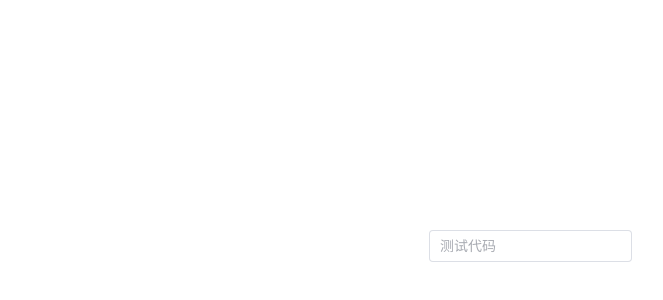
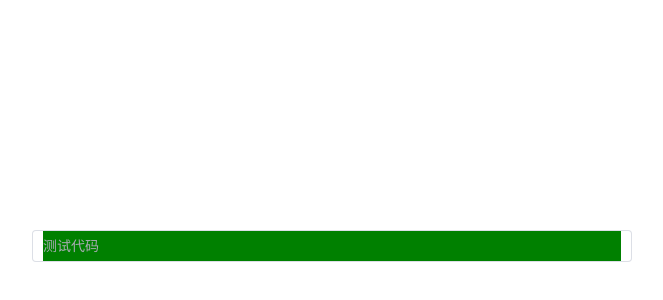
Before and after one commit to 123456hawkins/xiaomanVue3, a Vue app: page / in a window 1280 px wide. Shown: the part 154-454 px from the top of the page, without its empty margins (8-671 px from the left). Built offline with nearby package versions, Linux system fonts and the light colour scheme.

Commit message:
新增样式穿透选择器

```diff
--- a/src/App.vue
+++ b/src/App.vue
@@ -1,10 +1,18 @@
 <template>
   <div>
-    <el-input placeholder="测试代码"></el-input>
+    <el-input placeholder="测试代码" class="input"></el-input>
   </div>
 </template>
 
 <script setup lang='ts'>
 import { ref, reactive } from 'vue'
 </script>
-<style scoped lang='scss'></style>
+<style scoped lang='scss'>
+.input {
+  width: 600px;
+// vue3使用:deep(<类名>)的方式
+  :deep(.el-input__inner) {
+    background-color: green;
+  }
+}
+</style>
```
Also changed, not shown: 1 other file (tests, documents, lock files or other folders).
